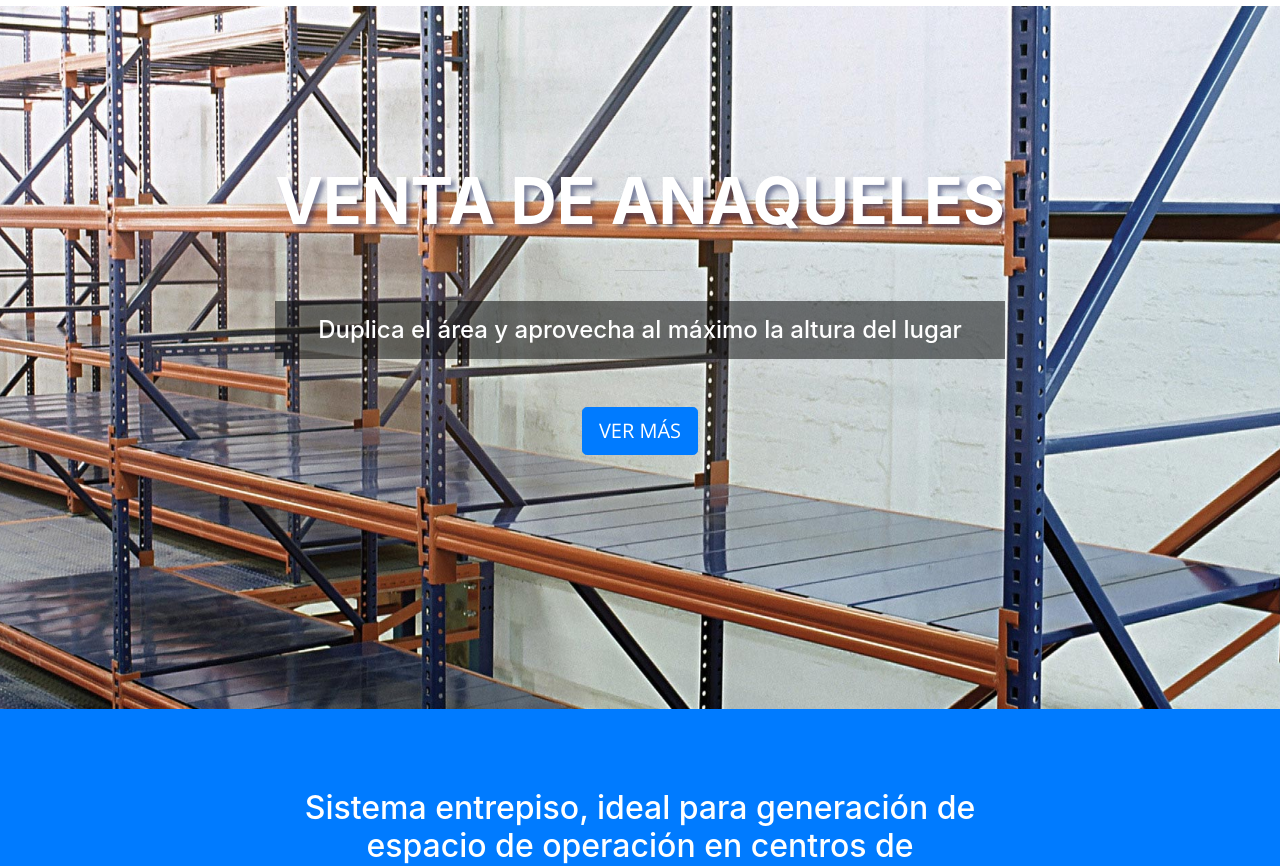
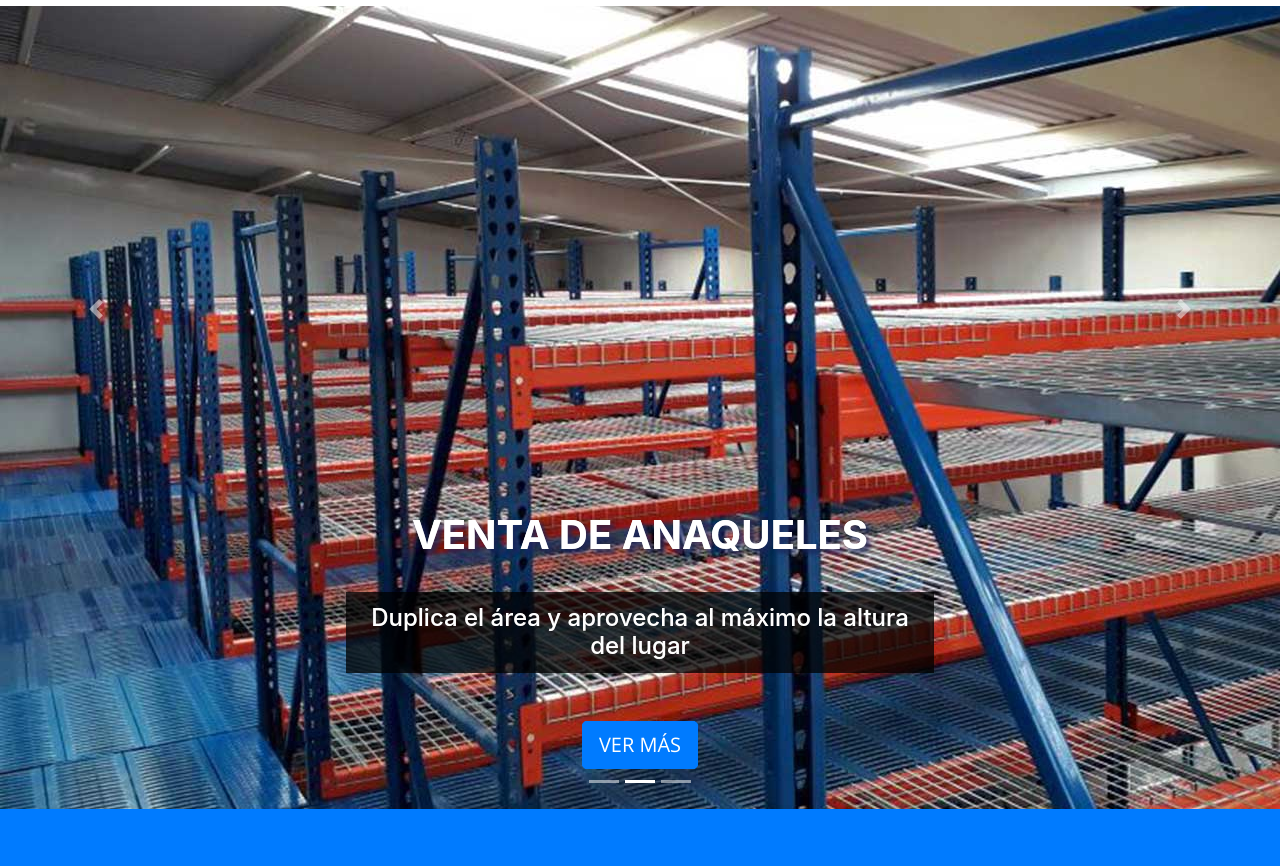
Before and after one commit to marcogg/estral_anaqueles, a website with bundled scripts: page index.html in a window 1280 px wide. Shown: the part 91-957 px from the top of the page. Built offline with nearby package versions, Linux system fonts and the light colour scheme; a script that the page names is missing.

Commit message:
cambios cliente
ajuste slider y empresa en formulario

```diff
--- a/index.html
+++ b/index.html
@@ -15,7 +15,6 @@
     <link href='https://fonts.googleapis.com/css?family=Open+Sans:300italic,400italic,600italic,700italic,800italic,400,300,600,700,800' rel='stylesheet' type='text/css'>
     <link href='https://fonts.googleapis.com/css?family=Merriweather:400,300,300italic,400italic,700,700italic,900,900italic' rel='stylesheet' type='text/css'>
     <link href="https://fonts.googleapis.com/css?family=Open+Sans" rel="stylesheet">
-
     <!-- Plugin CSS -->
     <link href="vendor/magnific-popup/magnific-popup.css" rel="stylesheet">
     <!-- Custom styles for this template -->
@@ -59,8 +58,80 @@
         </div>
       </div>
     </nav>
-    <header class="masthead text-center text-white d-flex parallax">
-      <div class="container my-auto">
+    <header class="container-full">
+      <div id="carouselExampleIndicators" class="carousel slide" data-ride="carousel">
+        <ol class="carousel-indicators">
+          <li data-target="#carouselExampleIndicators" data-slide-to="0" class="active"></li>
+          <li data-target="#carouselExampleIndicators" data-slide-to="1"></li>
+          <li data-target="#carouselExampleIndicators" data-slide-to="2"></li>
+        </ol>
+        <!--SLIDE 1---------------->
+        <div class="carousel-inner">
+          <div class="carousel-item active">
+            <img src="img/anaqueles/cantilever.jpg" alt="First slide">
+            <div class="carousel-caption d-block">
+                <div class="row">
+                  <div class="col-lg-10 mx-auto">
+                    <h1 class="text-uppercase">
+                    <strong class="text-shadow text-white">Venta de anaqueles</strong>
+                    </h1>
+                    <hr>
+                  </div>
+                  <div class="col-lg-8 mx-auto">
+                    <h4 class="text-faded mb-5 text-background text-white">Duplica el área y aprovecha al máximo la altura del lugar</h4>
+                    <a class="btn btn-primary btn-xl js-scroll-trigger btn-lg" href="http://estralsolutions.com/sistema-de-almacenaje/cantilever.html">Ver más</a>
+                  </div>
+                </div>
+            </div>
+          </div>
+          <!--SLIDE 2-------------------------->
+          <div class="carousel-item">
+            <img src="img/anaqueles/entrepiso.jpg">
+            <div class="carousel-caption d-block">
+                <div class="row">
+                  <div class="col-lg-10 mx-auto">
+                    <h1 class="text-uppercase">
+                    <strong class="text-shadow text-white">Venta de anaqueles</strong>
+                    </h1>
+                    <hr>
+                  </div>
+                  <div class="col-lg-8 mx-auto">
+                    <h4 class="text-faded mb-5 text-background text-white">Duplica el área y aprovecha al máximo la altura del lugar</h4>
+                    <a class="btn btn-primary btn-xl js-scroll-trigger btn-lg" href="http://estralsolutions.com/sistema-de-almacenaje/entrepiso.html">Ver más</a>
+                  </div>
+                </div>
+            </div>
+          </div>
+          <!--Slide 3----------------------------->
+          <div class="carousel-item">
+            <img src="img/anaqueles/push-back.jpg">
+            </div>
+            <div class="carousel-caption d-block">
+                <div class="row">
+                  <div class="col-lg-10 mx-auto">
+                    <h1 class="text-uppercase">
+                    <strong class="text-shadow text-white">Venta de anaqueles</strong>
+                    </h1>
+                    <hr>
+                  </div>
+                  <div class="col-lg-8 mx-auto">
+                    <h4 class="text-faded mb-5 text-background text-white">Duplica el área y aprovecha al máximo la altura del lugar</h4>
+                    <a class="btn btn-primary btn-xl js-scroll-trigger btn-lg" href="http://estralsolutions.com">Ver más</a>
+                  </div>
+                </div>
+            </div>
+          </div>
+        </div>
+        <a class="carousel-control-prev" href="#carouselExampleIndicators" role="button" data-slide="prev">
+          <span class="carousel-control-prev-icon" aria-hidden="true"></span>
+          <span class="sr-only">Previous</span>
+        </a>
+        <a class="carousel-control-next" href="#carouselExampleIndicators" role="button" data-slide="next">
+          <span class="carousel-control-next-icon" aria-hidden="true"></span>
+          <span class="sr-only">Next</span>
+        </a>
+      </div>
+      <!--<div class="container my-auto">
         <div class="row">
           <div class="col-lg-10 mx-auto">
             <h1 class="text-uppercase">
@@ -73,7 +144,7 @@
             <a class="btn btn-primary btn-xl js-scroll-trigger btn-lg" href="#about">Ver más</a>
           </div>
         </div>
-      </div>
+      </div>-->
     </header>
     <section class="bg-primary" id="about">
       <div class="container">
@@ -120,7 +191,6 @@
                   <li>Norma y certificaciones en materiales y procesos</li>
                   <li>Amplia seguridad y confiabilidad en nuestras ventas</li>
                   <li>Clientes satisfechos</li>
-
                 </ul>
               </div>
             </div>
@@ -132,7 +202,6 @@
                   <li>Para productos de cargas ligeras y medianas.</li>
                   <li>Para productos de cargas manuales.</li>
                   <li>Para cámaras frigoríficas.</li>
-
                 </ul>
               </div>
             </div>
@@ -150,10 +219,7 @@
         </div>
       </div>
       <!--MODAL INCIO-->
-
       <!-- Button trigger modal -->
-
-
       <!-- Modal -->
       <div class="modal fade" id="exampleModalLong" tabindex="-1" role="dialog" aria-labelledby="exampleModalLongTitle" aria-hidden="true">
         <div class="modal-dialog" role="document">
@@ -171,7 +237,7 @@
                 <table width="450px">
                   <tr>
                     <td valign="top">
-                      <label for="first_name">Nombre*</label>
+                      <label for="first_name">Nombre completo*</label>
                     </td>
                     <td valign="top">
                       <input  type="text" name="first_name" maxlength="50" size="20">
@@ -179,7 +245,7 @@
                   </tr>
                   <tr>
                     <td valign="top"">
-                      <label for="last_name">Apellido*</label>
+                      <label for="last_name">Empresa*</label>
                     </td>
                     <td valign="top">
                       <input  type="text" name="last_name" maxlength="50" size="20">
@@ -252,7 +318,6 @@
             <br>
             <br>
 
-
             <div class="row mt-4">
               <h3 style="color: #0dba63;">Nosotros tenemos la solución</h3>
               <div class="col-lg-4 col-md-4 col-sm-4 col-xs-4">
@@ -302,7 +367,7 @@
           <table width="450px">
             <tr>
               <td valign="top">
-                      <label for="first_name">Nombre*</label>
+                <label for="first_name">Nombre completo*</label>
               </td>
               <td valign="top">
                 <input  type="text" name="first_name" maxlength="50" size="20">
@@ -310,7 +375,7 @@
             </tr>
             <tr>
               <td valign="top"">
-                      <label for="last_name">Apellido*</label>
+                <label for="last_name">Empresa</label>
               </td>
               <td valign="top">
                 <input  type="text" name="last_name" maxlength="50" size="20">
@@ -400,10 +465,8 @@
 window.dataLayer = window.dataLayer || [];
 function gtag(){dataLayer.push(arguments);}
 gtag('js', new Date());
-
 gtag('config', 'UA-130285852-1');
 </script>
-
 <script type="text/javascript">
 window._mfq = window._mfq || [];
 (function() {
```
Also changed, not shown: img/anaqueles/cantilever.jpg (added), img/anaqueles/entrepiso.jpg (added), img/anaqueles/push-back.jpg (added), img/estantes/carton_flow.jpg (added), img/estantes/double deep.jpg (added), img/estantes/double-deep.jpg (added), img/estantes/estanteria_ligera.jpg (added), img/estantes/selectivo.jpg (added), img/racks/Drive-In.jpg (added), img/racks/autosoportado.jpg (added), img/racks/dinamico.jpg (added), img/racks/menorack.jpg (added). Lines whose indentation alone changed are shown as unchanged.
